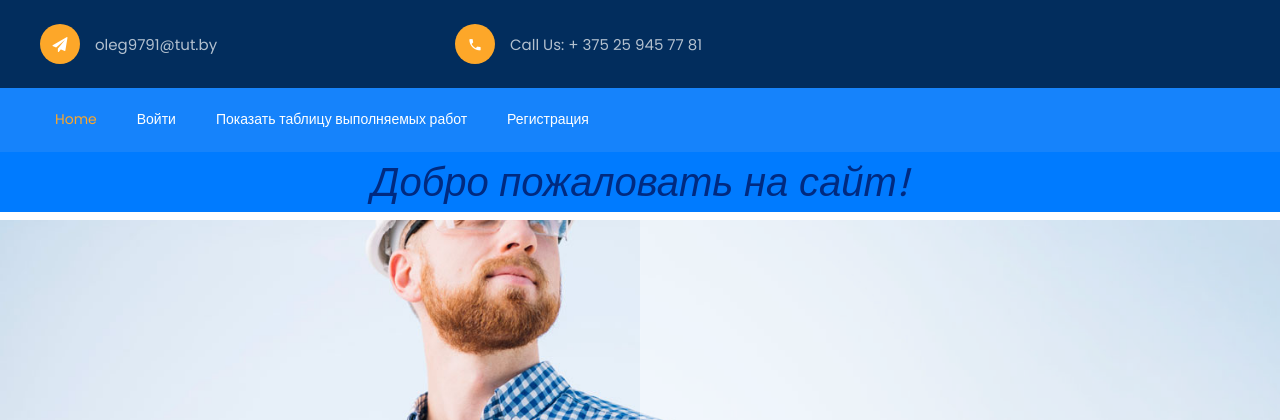
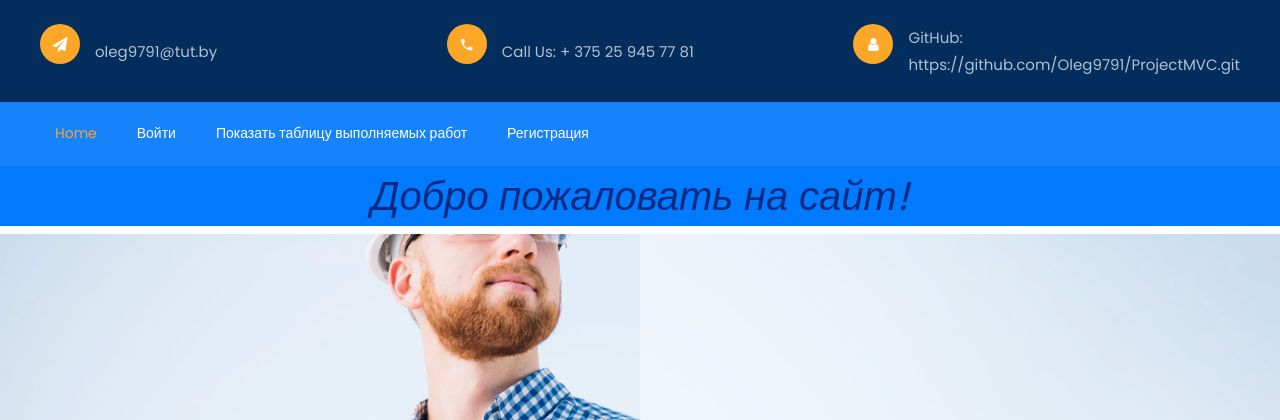
Before and after one commit to Oleg9791/ProjectMVC, a PHP site: page / in a window 1280 px wide. Shown: the top 420 px of the page. Run offline with PHP 8.4, Linux system fonts and the light colour scheme; some libraries are stand-ins or nearby versions; some web fonts are replaced.

Commit message:
added icon

```diff
--- a/src/Controller/AbstractController.php
+++ b/src/Controller/AbstractController.php
@@ -21,7 +21,8 @@ abstract class AbstractController
         $this->view->setData(['controllerName' => $this->getCurrentClass()]);
     }
 
-    /** Перенаправление на указанный url
+    /**
+     * Перенаправление на указанный url
      * адрес
      */
     public function redirect(string $url): void
--- a/src/Controller/Aut.php
+++ b/src/Controller/Aut.php
@@ -7,7 +7,8 @@ namespace App\Controller;
 use App\Helper\Password;
 use App\Model\AutModel;
 
-/** Класс отвечает за аутентификацию
+/**
+ * Класс отвечает за аутентификацию
  * пользователей
  */
 class Aut extends AbstractController
@@ -101,7 +102,8 @@ class Aut extends AbstractController
         }
     }
 
-    /** Проверка на правильность ввода логина
+    /**
+     * Проверка на правильность ввода логина
      * @throws \Exception
      */
     public function actionLogin(): void
--- a/templates/Taskuser/show.php
+++ b/templates/Taskuser/show.php
@@ -1,6 +1,6 @@
 <?php
 //print_r($this->data);
-print_r($_SESSION);
+//print_r($_SESSION);
 
 use W1020\HTML\Pagination;
 use W1020\HTML\Table;
--- a/templates/main.php
+++ b/templates/main.php
@@ -31,7 +31,7 @@
 <div class="bg-top navbar-light">
     <div class="container">
         <div class="row no-gutters d-flex align-items-center align-items-stretch">
-            <div class="col-lg-8 d-block">
+            <div class="col-lg-12 d-block">
                 <div class="row d-flex">
                     <div class="col-md d-flex topper align-items-center align-items-stretch py-md-4">
                         <div class="icon d-flex justify-content-center align-items-center"><span
@@ -47,6 +47,14 @@
                             <span>Call Us: + 375 25 945 77 81</span>
                         </div>
                     </div>
+                    <div class="col-md d-flex topper align-items-center align-items-stretch py-md-4">
+                        <div class="icon d-flex justify-content-center align-items-center"><span
+                                    class="icon-user"></span></div>
+                        <div class="text d-flex align-items-center">
+                            <span>GitHub: https://github.com/Oleg9791/ProjectMVC.git</span>
+                        </div>
+                    </div>
+
                 </div>
             </div>
         </div>
```
